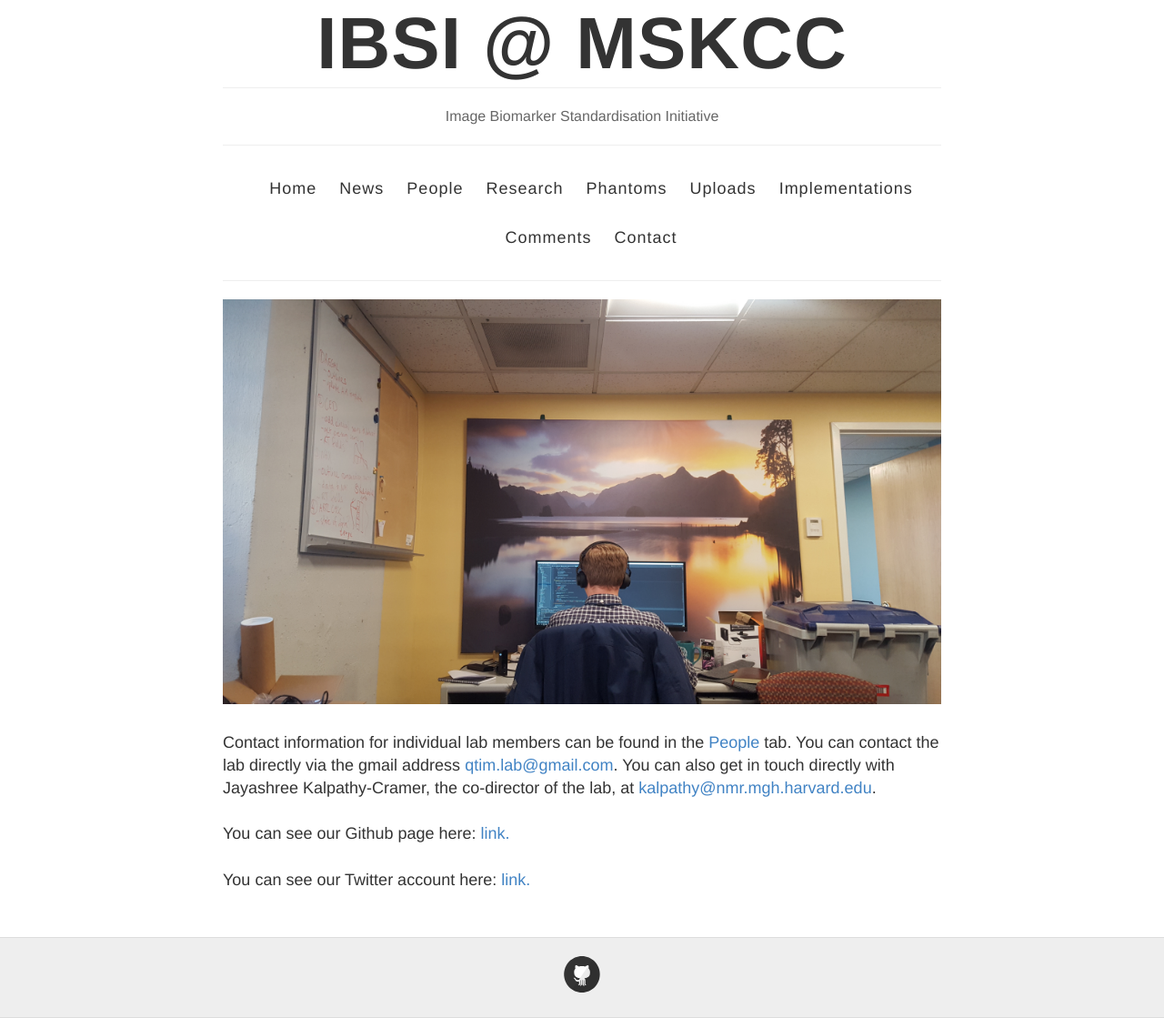
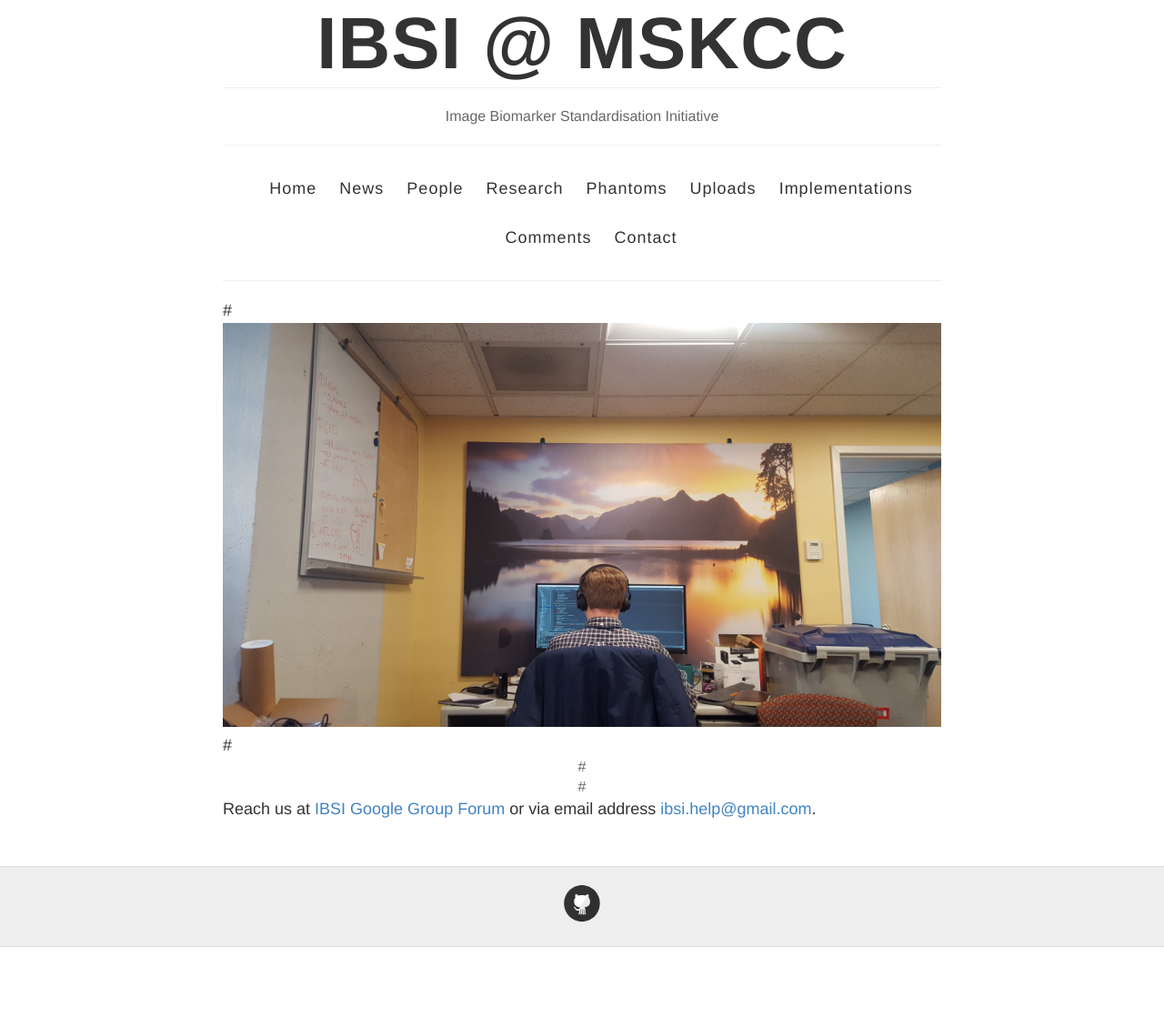
Before and after one commit to adtypthk/IBSI, a Jekyll site: the page built from contact.html, in a window 1280 px wide. Shown: the whole page at 91% size. Built offline with Jekyll 4.4.1, drawn with Linux system fonts in a browser that asks for light colours; after the commit the page ends 1041 px from its top, so only the background shows below that.

Commit message:
Update contact.html

```diff
--- a/contact.html
+++ b/contact.html
@@ -4,19 +4,9 @@
 permalink: /contact/
 ---
 
-<img src="../images/Contact_Us.png">
-<div class="fun-caption">
-<br />
-</div>
+# <img src="../images/Contact_Us.png">
+# <div class="fun-caption">
+# <br />
+# </div>
 
-Contact information for individual lab members can be found in the <a href="{{ site.baseurl }}/people">People</a> tab. You can contact the lab directly via the gmail address <a href="mailto:qtim.lab@gmail.com">qtim.lab@gmail.com</a>. You can also get in touch directly with Jayashree Kalpathy-Cramer, the co-director of the lab, at <a href="mailto:kalpathy@nmr.mgh.harvard.edu">kalpathy@nmr.mgh.harvard.edu</a>.
-
-<br />
-<br />
-
-You can see our Github page here: <a href="https://github.com/QTIM-Lab">link.</a>
-
-<br />
-<br />
-
-You can see our Twitter account here: <a href="https://twitter.com/qtimlab">link.</a>
+Reach us at <a href="https://groups.google.com/forum/#!forum/the_ibsi">IBSI Google Group Forum</a> or via email address <a href="ibsi.help@gmail.com">ibsi.help@gmail.com</a>.
```
